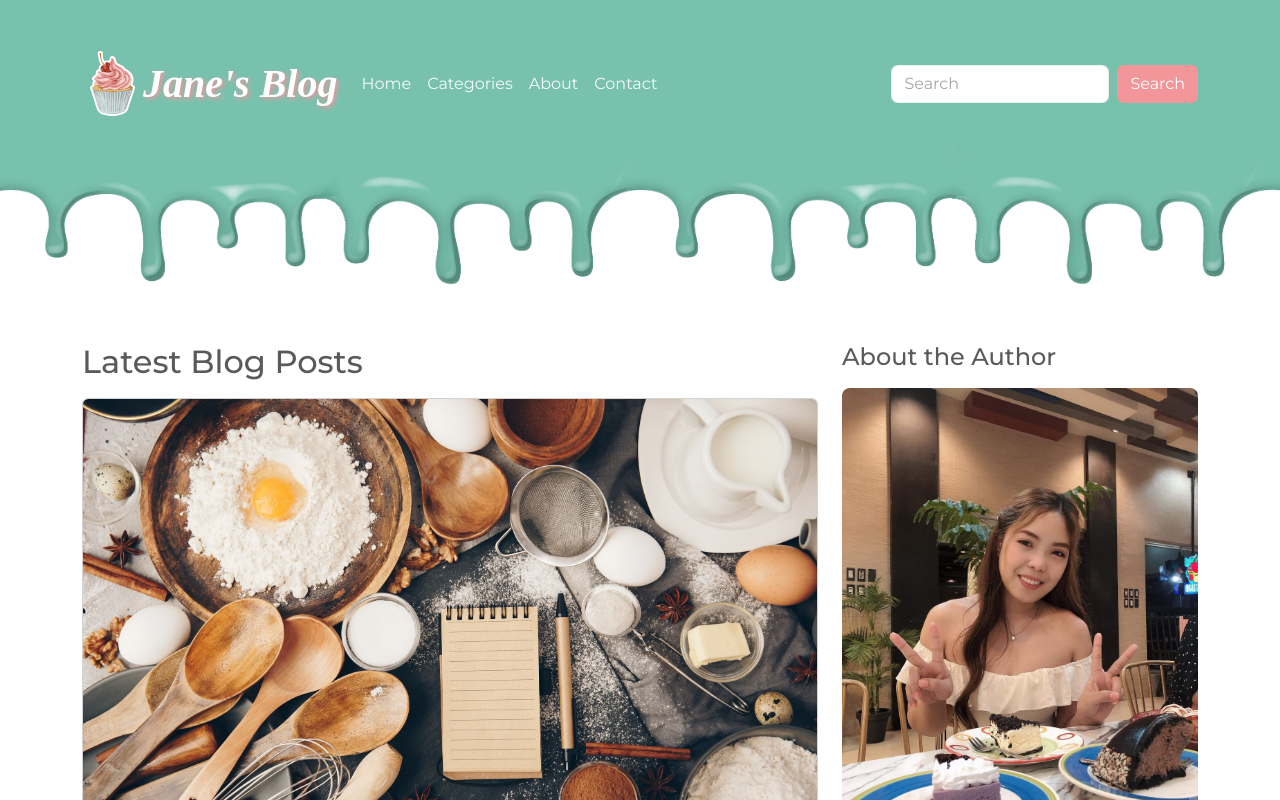
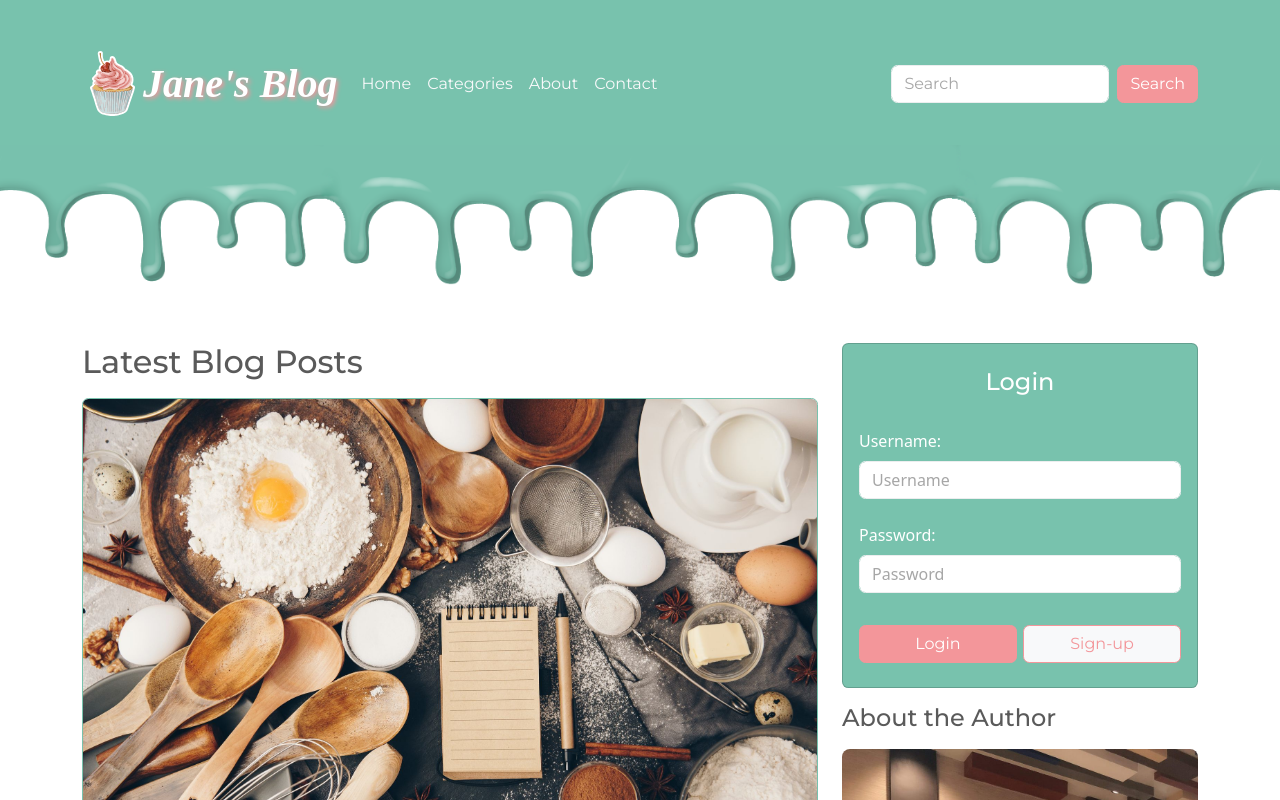
Before and after one commit to maryjanesalem/kodego-my_blog_app, a React (Create React App) app: page / in a window 1280 px wide. Shown: the top 800 px of the page. Built offline with nearby package versions, Linux system fonts and the light colour scheme; a web font is replaced by a local one.

Commit message:
added login

```diff
--- a/src/App.css
+++ b/src/App.css
@@ -72,3 +72,15 @@
     z-index: 3;
     padding-top: 30px;
 }
+
+.loginbuttons {
+    width: 100%;
+}
+.loginbuttons button {
+    width: 49%;
+    margin-top: 2em;
+}
+
+.btn-login {
+    margin-right: 2%;
+}
--- /dev/null
+++ b/src/components/Login.js
@@ -0,0 +1,29 @@
+
+const Login = () => {
+    return (
+        <div>
+            <div className="card text-white bg-primary mb-3">
+                <div className="card-body">
+                    <h4 className="card-title text-center mt-2">Login</h4>
+                    <p className="card-text">
+                        <div class="form-group">
+                            <fieldset className="login-field">
+                                <label class="form-label mt-4" for="username">Username:</label>
+                                <input class="form-control" id="username" type="text" placeholder="Username" />
+                                <label class="form-label mt-4" for="password">Password:</label>
+                                <input class="form-control" id="password" type="text" placeholder="Password" />
+                                <div className="loginbuttons mb-2">
+                                    <button type="button" class="btn btn-secondary btn-login">Login</button>
+                                    <button type="button" class="btn btn-outline-secondary bg-light btn-signup">Sign-up</button>
+                                </div>
+                            </fieldset>
+                        </div>
+
+                    </p>
+                </div>
+            </div>
+        </div>
+    )
+}
+
+export default Login
--- a/src/components/Main.js
+++ b/src/components/Main.js
@@ -1,4 +1,4 @@
-
+import Login from "./Login"
 
 const Main = () => {
     return (
@@ -8,7 +8,7 @@ const Main = () => {
                 <div className="row">
                     <div className="col-md-8">
                         <h2 className="mb-3">Latest Blog Posts</h2>
-                        <div className="card mb-3">
+                        <div className="card border-primary mb-3">
                             <img src="./img/tools.jpg" className="card-img-top" alt="..."/>
                             <div className="card-body">
                                 <h5 className="card-title">10 Essential Baking Tools Every Home Baker Needs</h5>
@@ -16,7 +16,7 @@ const Main = () => {
                                 <a href="#" className="btn btn-primary">Read More</a>
                             </div>
                         </div>
-                        <div className="card mb-3">
+                        <div className="card border-primary mb-3">
                             <img src="./img/ingredients.jpg" alt="..." />
                             <div className="card-body">
                                 <h5 className="card-title">The Science Behind Baking: Understanding the Ingredients</h5>
@@ -24,7 +24,7 @@ const Main = () => {
                                 <a href="#" className="btn btn-primary">Read More</a>
                             </div>
                         </div>
-                        <div className="card mb-3">
+                        <div className="card border-primary mb-3">
                             <img src="./img/bake.jpg" className="card-img-top" alt="..." />
                             <div className="card-body">
                                 <h5 className="card-title">From Beginner to Pro: Baking Tips and Tricks</h5>
@@ -34,6 +34,9 @@ const Main = () => {
                         </div>
                     </div>
                     <div className="col-md-4">
+
+                        <Login />
+
                         <h4 className="mb-3">About the Author</h4>
                         <img src="./img/profile.jpg" className="img-fluid mb-3 profile" alt="..." />
                         <p>Hi there! I'm Jane, a passionate baker and foodie. I've always had a love for creating delicious treats in the kitchen and sharing them with family and friends. On this blog, I want to share my baking adventures and inspire others to get creative in the kitchen. From classic recipes to modern twists, I'll be sharing my tips, tricks, and expertise to help you become a confident and skilled baker. Join me on this sweet journey and let's create some amazing baked goods together!</p>
@@ -42,7 +45,6 @@ const Main = () => {
                 </div>
             </main>
 
-
         </div>
     )
 }
--- a/src/pages/NotFound.js
+++ b/src/pages/NotFound.js
@@ -12,7 +12,7 @@ const NotFound = () => {
                 </div>
                 <div className="text-center mt-5">
                     <Link to="/" class="btn btn-primary mx-2">GO HOME</Link>
-                    <Link to="/" class="btn btn-secondary mx-2">CONTACT US</Link>
+                    <Link to="/contact" class="btn btn-secondary mx-2">CONTACT US</Link>
                 </div>
 
             </div>
```
